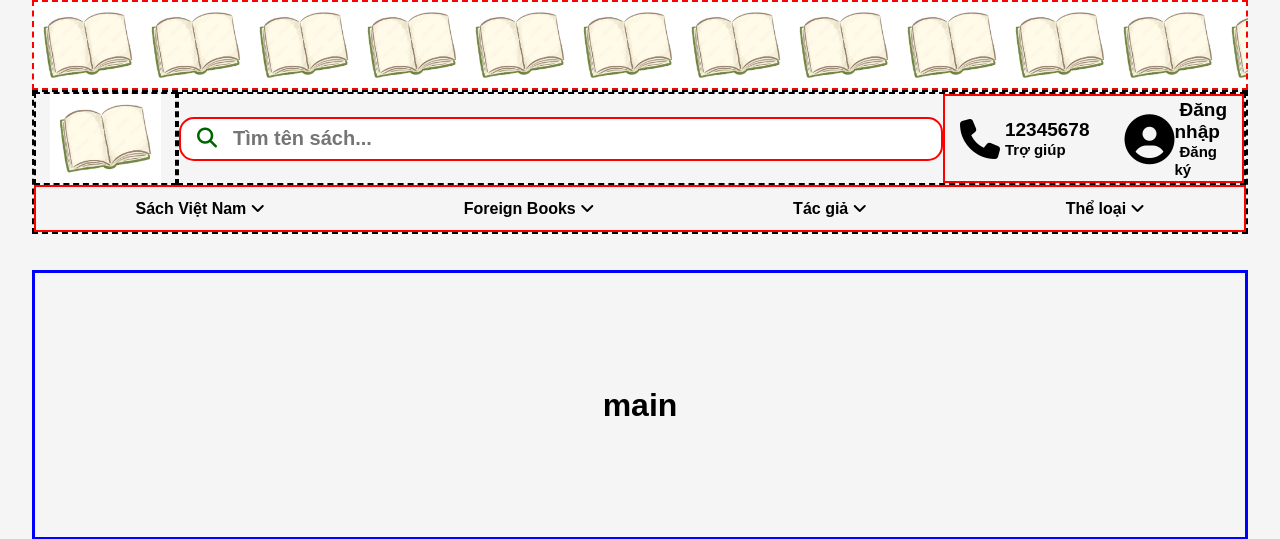
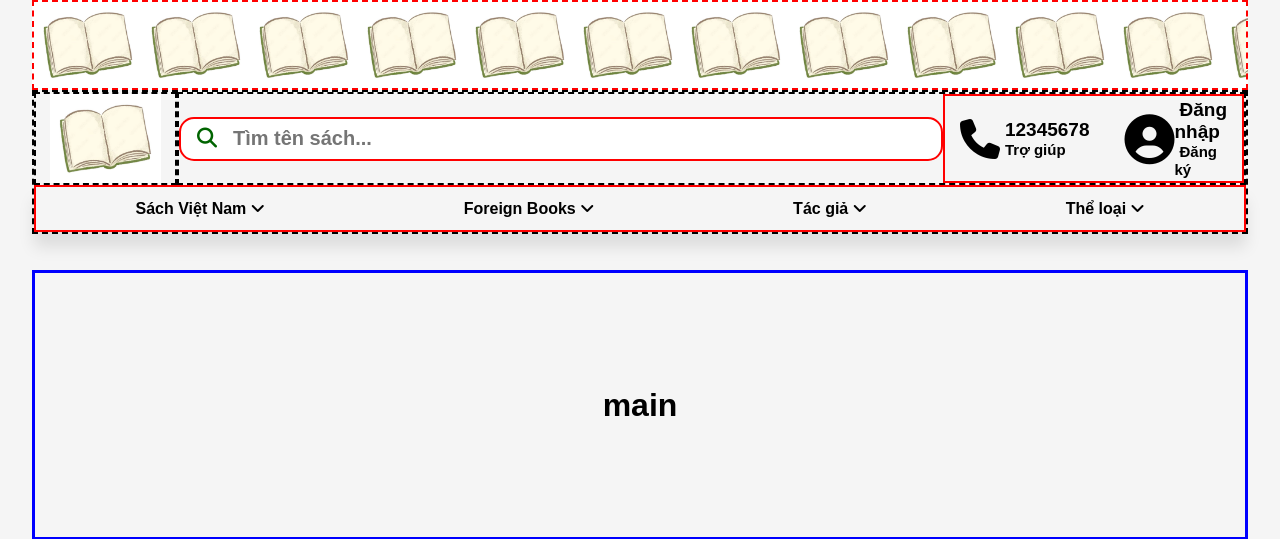
Before and after one commit to NguyenPhuocTruong/LTWeb_Nhom1_QuanLyThuVien, a PHP site: page / in a window 1280 px wide. Shown: the top 539 px of the page. Run offline with PHP 8.4, Linux system fonts and the light colour scheme; some libraries are stand-ins or nearby versions.

Commit message:
update css

```diff
--- a/index.css
+++ b/index.css
@@ -143,6 +143,7 @@ div.lower_header div.catalogue {
     flex-direction: row;
     align-items: center;
     justify-content: space-around;
+    box-shadow: 0px 15px 15px 0px rgba(0, 0, 0, 0.10);
 }
 
 main {
```
